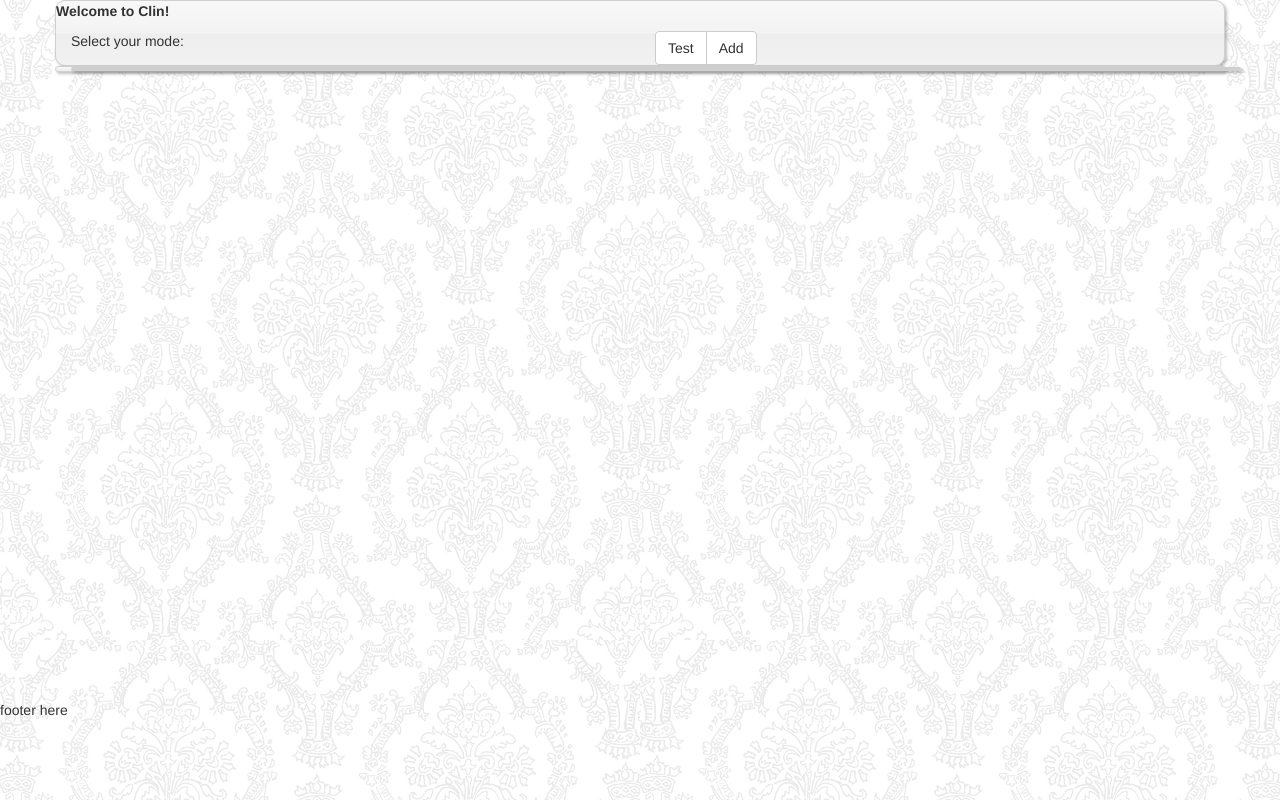
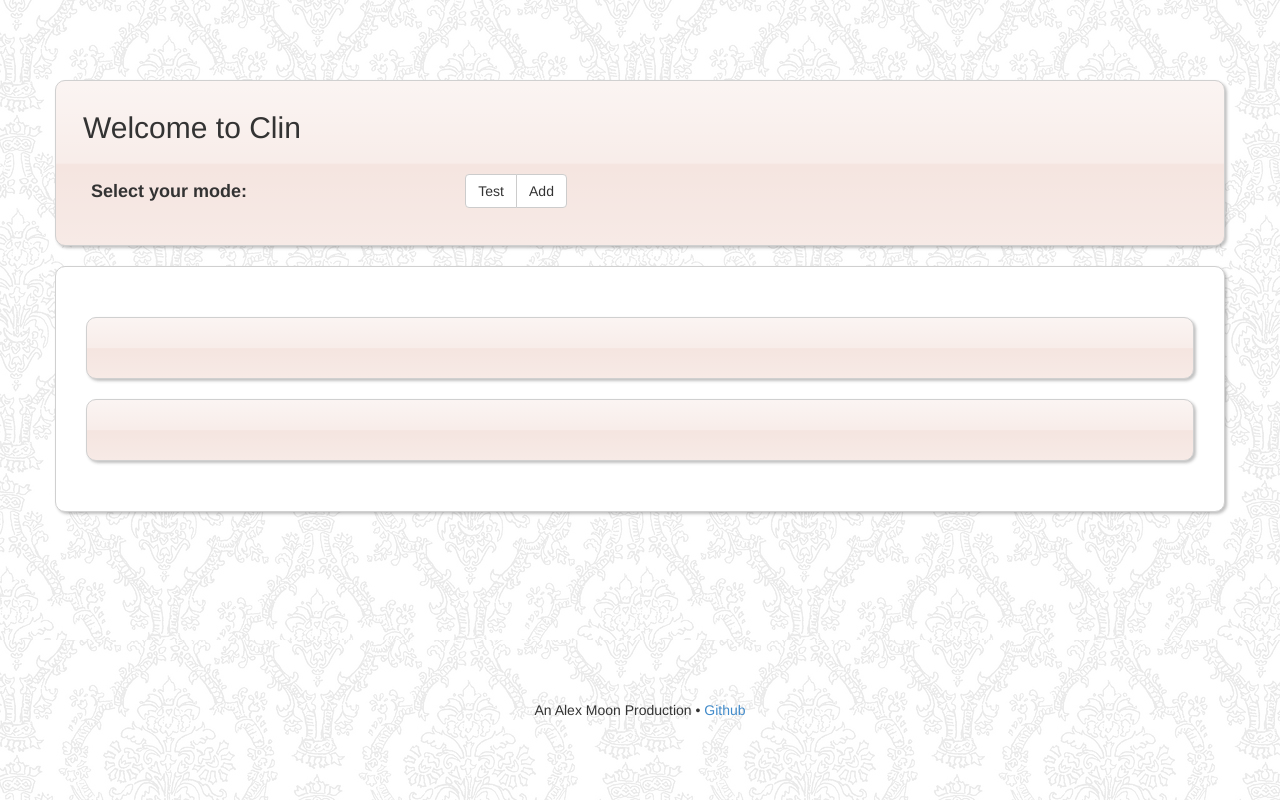
Before and after one commit to alex-moon/clin, a Django app: page / in a window 1280 px wide. Run offline with Django 3.2, Linux system fonts and the light colour scheme; data that the repository does not hold is empty; some libraries are stand-ins or nearby versions.

Commit message:
It works! Next is getting it to scroll through the cards

```diff
--- a/www/clin/card/services.py
+++ b/www/clin/card/services.py
@@ -22,6 +22,7 @@ class CardService(object):
         card.answer_card(answer)
         if card.answered_count > self._cache_max_answered:
             self._cache_max_answered = card.answered_count
+        return card
 
     def add_card(self, french, english):
         english_card = Card.objects.create(
--- a/www/clin/card/views.py
+++ b/www/clin/card/views.py
@@ -17,7 +17,7 @@ class GetCardsView(JsonGetView):
     def get_response(self, request, *args, **kwargs):
         count = request.GET.get('count', service.default_card_count())
         cards = service.get_cards(count)
-        cards_list = [card.serialise() for card in cards],
+        cards_list = [card.serialise() for card in cards]
         return {'cards': cards_list}
 
 
@@ -26,4 +26,4 @@ class AnswerCardView(JsonPostView):
         pk = kwargs['pk']
         answer = request.POST['answer']
         card = service.answer_card(pk, answer)
-        return {'card': card}
+        return {'card': card.serialise()}
--- a/www/clin/settings.py
+++ b/www/clin/settings.py
@@ -45,7 +45,7 @@ INSTALLED_APPS = (
 MIDDLEWARE_CLASSES = (
     'django.contrib.sessions.middleware.SessionMiddleware',
     'django.middleware.common.CommonMiddleware',
-    'django.middleware.csrf.CsrfViewMiddleware',
+    # 'django.middleware.csrf.CsrfViewMiddleware',
     'django.contrib.auth.middleware.AuthenticationMiddleware',
     'django.contrib.auth.middleware.SessionAuthenticationMiddleware',
     'django.contrib.messages.middleware.MessageMiddleware',
--- a/www/static/css/clin.css
+++ b/www/static/css/clin.css
@@ -6,28 +6,33 @@ body {
     background-image: url('/static/img/bg.png');
 }
 
+h2 {
+    margin: 0 0.4em 1em;
+}
+
+input[type=text] {
+    border: solid 1px #ddd;
+    background: #fff;
+    color: #999;
+    padding: 10px;
+}
+
+label {
+    font-size: large;
+    font-weight: bold;
+    display: block;
+    padding: 5px;
+}
+
 .content-wrapper {
     -webkit-box-sizing: border-box;
     -moz-box-sizing: border-box;
     -o-box-sizing: border-box;
     box-sizing: border-box;
     min-height: 100%;
-    padding: 0 0 100px;
+    padding: 60px 0 100px;
     position: relative;
 }
-
-.glossy{
-    /* default background-color */
-    background-color: #eee;
-
-    /* the mighty gradient */
-    background-image: -webkit-gradient(linear, 0% 0%, 0% 100%, from(rgba(255, 255, 255, 0.6)), color-stop(0.49, rgba(255, 255, 255, 0.3)), color-stop(0.51, rgba(255, 255, 255, 0.0)), to(rgba(255, 255, 255, 0.2))); /* Chrome,Safari4+ */
-    background-image: -webkit-linear-gradient(top, rgba(255, 255, 255, 0.6) 0%, rgba(255, 255, 255, 0.3) 50%, rgba(255, 255, 255, 0.0) 51%, rgba(255, 255, 255, 0.2) 100%); /* Chrome10+,Safari5.1+ */
-    background-image: -moz-linear-gradient(top, rgba(255, 255, 255, 0.6) 0%, rgba(255, 255, 255, 0.3) 50%, rgba(255, 255, 255, 0.0) 51%, rgba(255, 255, 255, 0.2) 100%); /* FF3.6+ */
-    background-image: -o-linear-gradient(top, rgba(255, 255, 255, 0.6) 0%, rgba(255, 255, 255, 0.3) 50%, rgba(255, 255, 255, 0.0) 51%, rgba(255, 255, 255, 0.2) 100%); /* Opera11.10+ */
-    background-image: linear-gradient(top, rgba(255, 255, 255, 0.6) 0%, rgba(255, 255, 255, 0.3) 50%, rgba(255, 255, 255, 0.0) 51%, rgba(255, 255, 255, 0.2) 100%); /* W3C */
-}
-
 
 .clin-box {
     -webkit-border-radius: 10px;
@@ -40,7 +45,10 @@ body {
     -o-box-shadow:      2px 2px 3px 0px rgba(50, 50, 50, 0.3);
     box-shadow:         2px 2px 3px 0px rgba(50, 50, 50, 0.3);
 
+    background-color: #fff;
     border: solid 1px #d0d0d0;
+    margin: 20px 0;
+    padding: 30px;
 }
 
 footer {
@@ -49,4 +57,17 @@ footer {
     left: 0;
     position: absolute;
     width: 100%;
+    text-align: center;
 }
+
+.glossy{
+    /* default background-color */
+    background-color: #f5e5e0;
+
+    /* the mighty gradient */
+    background-image: -webkit-gradient(linear, 0% 0%, 0% 100%, from(rgba(255, 255, 255, 0.6)), color-stop(0.49, rgba(255, 255, 255, 0.3)), color-stop(0.51, rgba(255, 255, 255, 0.0)), to(rgba(255, 255, 255, 0.2))); /* Chrome,Safari4+ */
+    background-image: -webkit-linear-gradient(top, rgba(255, 255, 255, 0.6) 0%, rgba(255, 255, 255, 0.3) 50%, rgba(255, 255, 255, 0.0) 51%, rgba(255, 255, 255, 0.2) 100%); /* Chrome10+,Safari5.1+ */
+    background-image: -moz-linear-gradient(top, rgba(255, 255, 255, 0.6) 0%, rgba(255, 255, 255, 0.3) 50%, rgba(255, 255, 255, 0.0) 51%, rgba(255, 255, 255, 0.2) 100%); /* FF3.6+ */
+    background-image: -o-linear-gradient(top, rgba(255, 255, 255, 0.6) 0%, rgba(255, 255, 255, 0.3) 50%, rgba(255, 255, 255, 0.0) 51%, rgba(255, 255, 255, 0.2) 100%); /* Opera11.10+ */
+    background-image: linear-gradient(top, rgba(255, 255, 255, 0.6) 0%, rgba(255, 255, 255, 0.3) 50%, rgba(255, 255, 255, 0.0) 51%, rgba(255, 255, 255, 0.2) 100%); /* W3C */
+}
--- a/www/templates/base.html
+++ b/www/templates/base.html
@@ -11,12 +11,12 @@
 {% include 'partials/templates.html' %}
 
 <body>
-<div class="content-wrapper">
+<div class="container content-wrapper">
 {% block content %}{% endblock %}
 </div>
 
 <footer>
-footer here
+An Alex Moon Production &bull; <a href="https://github.com/alex-moon/clin/">Github</a>
 </footer>
 
 <script src="{% static 'js/jquery.min.js' %}"></script>
--- a/www/templates/home.html
+++ b/www/templates/home.html
@@ -2,10 +2,10 @@
 
 {% block content %}
 <div class="container clin-box glossy">
-    <div class="row"><p><strong>Welcome to Clin!</strong></p></div>
+    <div class="row"><h2>Welcome to Clin</h2></div>
     <div class="row">
-        <div class="col-md-6"><p>Select your mode:</p></div>
-        <div class="btn-group col-md-6">
+        <div class="col-md-4"><label>Select your mode:</label></div>
+        <div class="btn-group col-md-8">
             <button type="button" class="js-switch-test btn btn-default">Test</button>
             <button type="button" class="js-switch-add btn btn-default">Add</button>
         </div>
--- a/www/templates/partials/card-box.html
+++ b/www/templates/partials/card-box.html
@@ -1,8 +1,8 @@
-<div class="container clin-box glossy">
-    <div class="container clin-box" id="test-view">
+<div class="container clin-box">
+    <div class="row clin-box glossy" id="test-view">
         <!-- to be filled by clin.js -->
     </div>
-    <div class="container clin-box" id="add-view">
+    <div class="row clin-box glossy" id="add-view">
         <!-- to be filled by clin.js -->
     </div>
 </div>
--- a/www/templates/partials/templates.html
+++ b/www/templates/partials/templates.html
@@ -1,27 +1,32 @@
 <script type="text/template" id="test-view-template">
     <div class="row" data-card="<%= card.pk %>">
+        <form>
+            <input type="hidden" name="pk" value="<%= card.pk %>" />
             <div class="col-md-4 test-view-question">
-            <%= card.question %>
+                <label><%= card.question %></label>
             </div>
             <div class="col-md-4 test-view-answer">
-            <input type="text" value="" />
+                <input name="answer" type="text" value="" />
             </div>
             <div class="col-md-4 test-view-submit">
-            <button type="button" class="btn btn-primary">Submit</button>
+                <button type="submit" class="btn btn-primary">Submit</button>
             </div>
+        </form>
     </div>
 </script>
 
 <script type="text/template" id="add-view-template">
     <div class="row">
+        <form>
             <div class="col-md-4 add-view-question">
-            <input type="text" value="" />
+                <input name="question" type="text" value="" />
             </div>
             <div class="col-md-4 add-view-answer">
-            <input type="text" value="" />
+                <input name="answer" type="text" value="" />
             </div>
             <div class="col-md-4 add-view-submit">
-            <button type="button" class="btn btn-primary">Submit</button>
+                <button type="submit" class="btn btn-primary">Submit</button>
             </div>
+        </form>
     </div>
 </script>
```
Also changed, not shown: www/clin/card/models.py (+6 -3 lines), www/static/js/clin.js (+39 -11 lines). Lines whose indentation alone changed are shown as unchanged.
